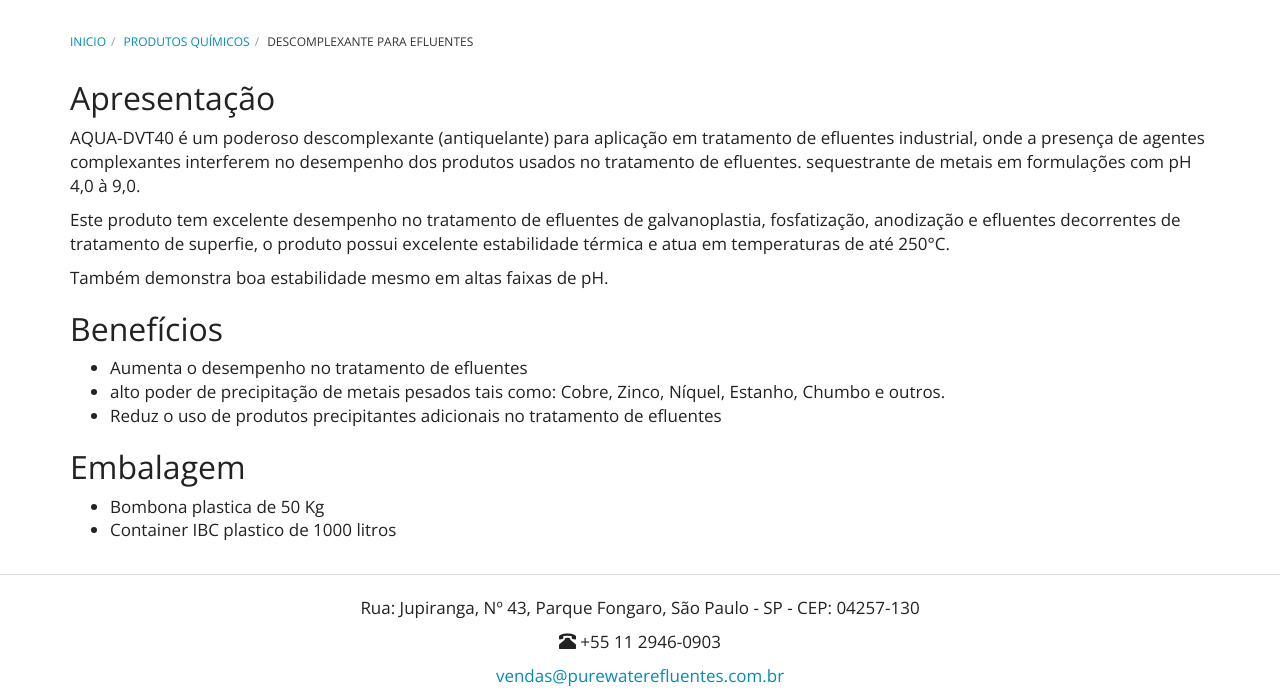
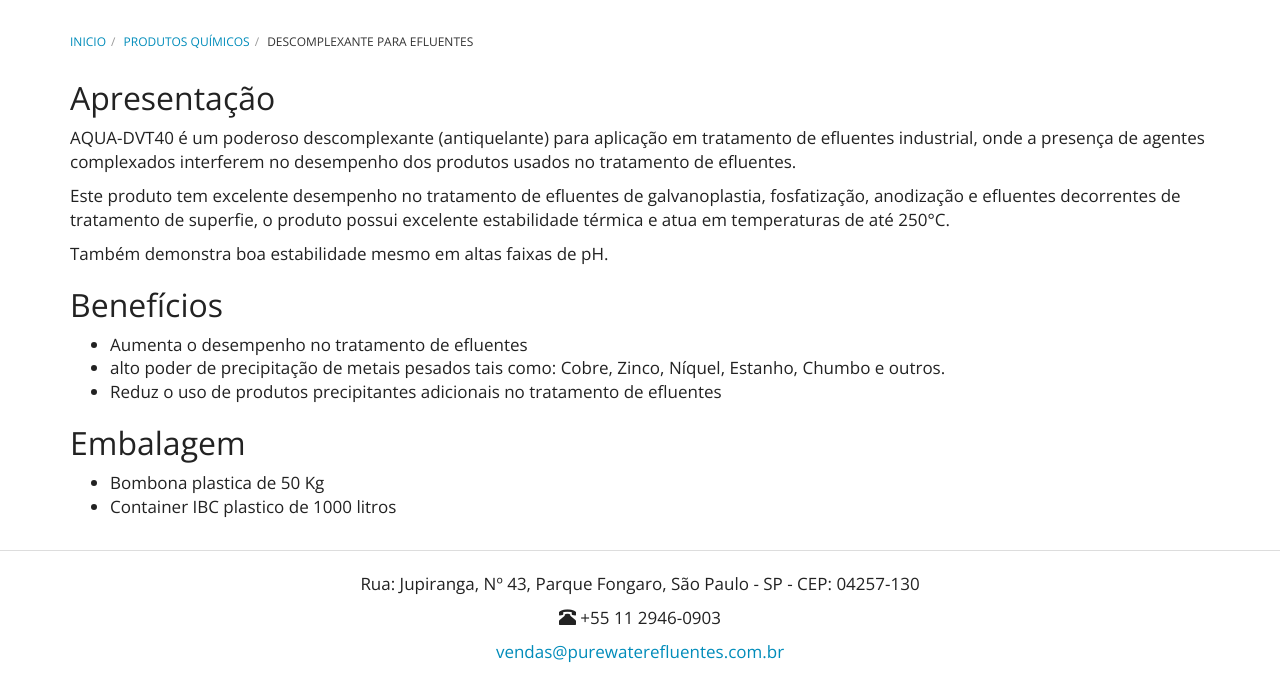
Before and after one commit to purewaterefluentes/purewaterefluentes.github.io, a Jekyll site: the page built from produtos/descomplexante.md, in a window 1280 px wide and 997 px high, cut to the strip 298-997 px from the top of the window. Built offline with Jekyll 4.4.1, drawn with Linux system fonts in a browser that asks for light colours; nearby versions of some CDN libraries; library files that are not in the unit come from our copies.

Commit message:
Update descomplexante.md

```diff
--- a/produtos/descomplexante.md
+++ b/produtos/descomplexante.md
@@ -7,7 +7,7 @@
 
 ## Apresentação
 
-AQUA-DVT40 é um poderoso descomplexante (antiquelante) para aplicação em tratamento de efluentes industrial, onde a presença de agentes complexantes interferem no desempenho dos produtos usados no tratamento de efluentes. sequestrante de metais em formulações com pH 4,0 à 9,0.
+AQUA-DVT40 é um poderoso descomplexante (antiquelante) para aplicação em tratamento de efluentes industrial, onde a presença de agentes complexados interferem no desempenho dos produtos usados no tratamento de efluentes.
 
 Este produto tem excelente desempenho no tratamento de efluentes de galvanoplastia, fosfatização, anodização e efluentes decorrentes de tratamento de superfie, o produto possui excelente estabilidade térmica e atua em temperaturas de até 250°C.
 
```
